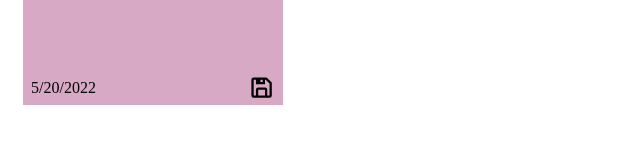
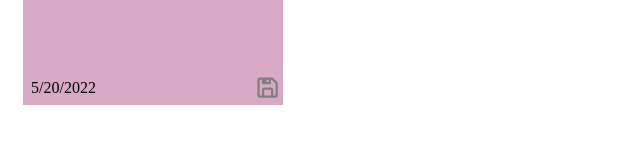
Before and after one commit to lavilladaa/Post-it-App, a React (Create React App) app: page / in a window 1280 px wide. Shown: the part 183-326 px from the top of the page, without its empty margins (0-640 px from the left). Built offline with nearby package versions, Linux system fonts and the light colour scheme.

Commit message:
edit button added whit styling

```diff
--- a/src/components/NewPostit.js
+++ b/src/components/NewPostit.js
@@ -49,7 +49,8 @@ import {useState} from "react"
             <footer className="note-footer">
                 <p id="date">{current_date.toLocaleDateString()}</p>
                 <BiSave
-                id="save-button"
+                className="button"
+                color= "#7f7f81"
                 size="1.7em"
                 onMouseOver={({target})=>target.style.color="#535354"}
                 onMouseOut={({target})=>target.style.color="#7f7f81"}
--- a/src/components/Postit.js
+++ b/src/components/Postit.js
@@ -1,5 +1,6 @@
 import React from "react";
 import { RiDeleteBin5Line } from 'react-icons/ri';
+import { FaEdit } from 'react-icons/fa';
 
 const Postit=({note})=>{
 
@@ -22,7 +23,24 @@ const Postit=({note})=>{
 
             <footer className="note-footer">
                 <p id="date">{current_date.toLocaleDateString()}</p>
-                <RiDeleteBin5Line size="1.5em"/>
+                <FaEdit
+                className="button"
+                id="edit-button"
+                size="1.6em"
+                color= "#7f7f81"
+                onMouseOver={({target})=>target.style.color="#535354"}
+                onMouseOut={({target})=>target.style.color="#7f7f81"}
+                />
+
+                <RiDeleteBin5Line
+                className="button"
+                size="1.7em"
+                color= "#7f7f81"
+                onMouseOver={({target})=>target.style.color="#535354"}
+                onMouseOut={({target})=>target.style.color="#7f7f81"}
+                />
+
+
 
             </footer>
 
--- a/src/index.css
+++ b/src/index.css
@@ -106,7 +106,7 @@ it is necessary to define first this*/
   /* to align vertically */
   align-items: center;
   padding-left:0.5rem;
-  padding-right:0.5rem;
+  padding-right:0.1rem;
   height:35px;
 
 }
@@ -115,16 +115,22 @@ it is necessary to define first this*/
   font-size:16px;
 }
 
+/* To style the buttons: save, delete and edit */
 
-#save-button:hover{
+.button:hover{
   cursor:pointer;
+  color:#535354;
   /* background-color: #7f7f81 */
+}
+
+#edit-button{
+  margin-left:8em;
 }
 
 .Notes{
   display:grid;
   grid-gap:0em;
-  /* to see 4 notes in the full size screen in each row */
-  grid-template-columns:repeat(4, 290px);
+  /* to organize the notes in the screen automatically */
+  grid-template-columns:repeat(auto-fit, 290px);
 
 }
```
